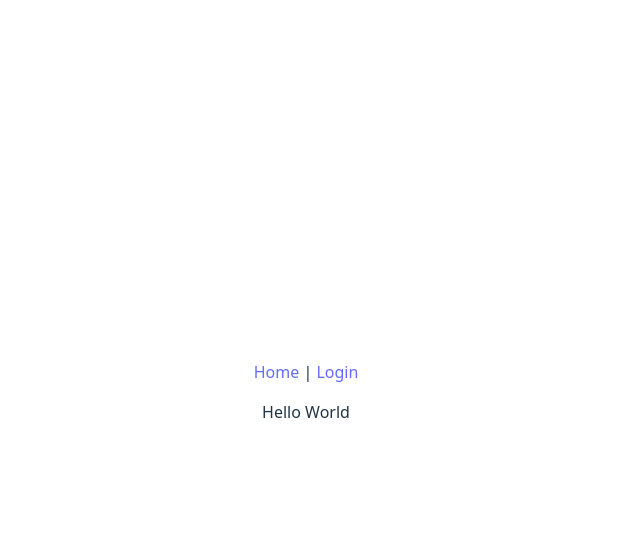
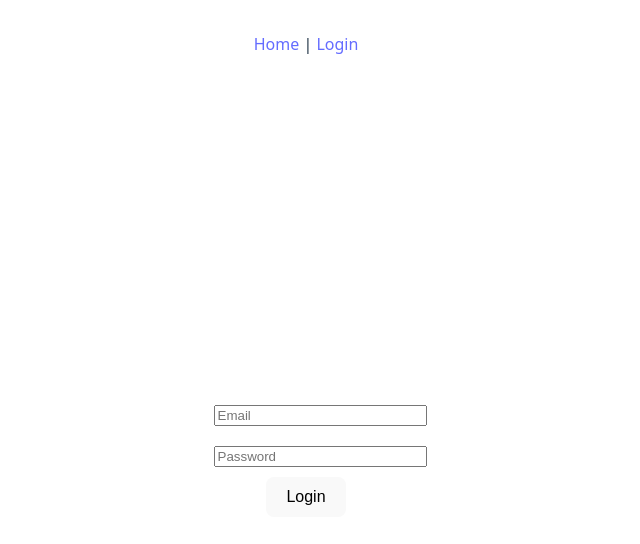
Before and after one commit to blobmister/Renter, a React (Vite) app in the folder front/: page /login in a window 1280 px wide. Shown: the top 544 px of the page, without its empty margins (334-974 px from the left). Built offline with nearby package versions, Linux system fonts and the light colour scheme.

Commit message:
Basic login page design

```diff
--- /dev/null
+++ b/front/src/Login.css
@@ -0,0 +1,14 @@
+.container {
+    height: 100vh;
+    display: flex;
+    flex-direction: column;
+    justify-content: center;
+    align-items: center;
+    font-family: Arial, sans-serif;
+}
+
+.container input {
+    width: 100%;
+    display: block;
+    margin: 10px;
+}
--- a/front/src/Login.jsx
+++ b/front/src/Login.jsx
@@ -1,5 +1,20 @@
+import "./Login.css"
+
 export default function Login() {
+    const createAccount = () => {
+        console.log("post")
+    }
+
     return (
-        <p>Hello World</p>
+        <div className="container">
+            <div>
+                <input type="email" placeholder="Email" />
+            </div>
+            <div>
+                <input type="password" placeholder="Password" />
+            </div>
+
+            <button onClick={createAccount}>Login</button>
+        </div>
     );
 }
```
